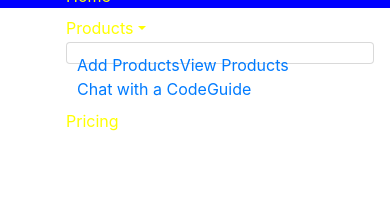
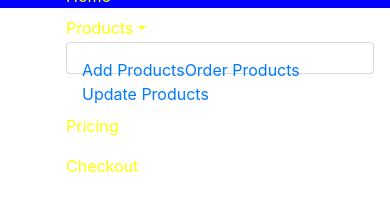
Before and after one commit to Charliespot/decagon_project, a plain HTML site: page index.html in a window 390 px wide. Both pictures are taken after a click on the link "Products". Shown: the part 72-282 px from the top of the page. Drawn offline with nearby package versions, Linux system fonts and the light colour scheme.

Commit message:
Corrected the nav bar

```diff
--- a/index.html
+++ b/index.html
@@ -20,15 +20,15 @@
                     </div>
                     <ul class="navbar-nav">
                         <li class="nav-item"><a href="#" class="nav-link" style="color: yellow">Home</a></li>
-                    <li class="dropdown"><a href="#" class="dropdown-toggle"  style="color: yellow; padding-top: 50px" data-toggle="dropdown" aria-haspopup="true" aria-expanded="false">Products<span class="caret"></span></a>
-                            <ul class="dropdown-menu" style="padding: 10px";>
-                              <li><a href="#">Add Products</a></li>
-                              <li><a href="#">View Products</a></li>
-                              <li><a href="#">Chat with a CodeGuide</a></li>
+                        <li class="dropdown"><a href="#" class="dropdown-toggle" data-toggle="dropdown" style="color: yellow" aria-haspopup="true" aria-expanded="false">Products<span class="caret"></span></a>
+                                <ul class="dropdown-menu" style="padding: 15px">
+                                  <li><a href="add_products.html">Add Products</a></li>
+                                  <li><a href="#">Order Products</a></li>
+                                  <li><a href="#">Update Products</a></li>
                                 </ul>
                               </li>
                         <li class="nav-item"><a href="#" class="nav-link" style="color: yellow">Pricing</a></li>
-                    <li class="nav-item"><a href="#" class="nav-link" style="color: yellow"></a></li>
+                        <li class="nav-item"><a href="#" class="nav-link" style="color: yellow">Checkout</a></li>
                     </ul>
                 </div>
             </nav>
```
Lines whose indentation alone changed are shown as unchanged.
